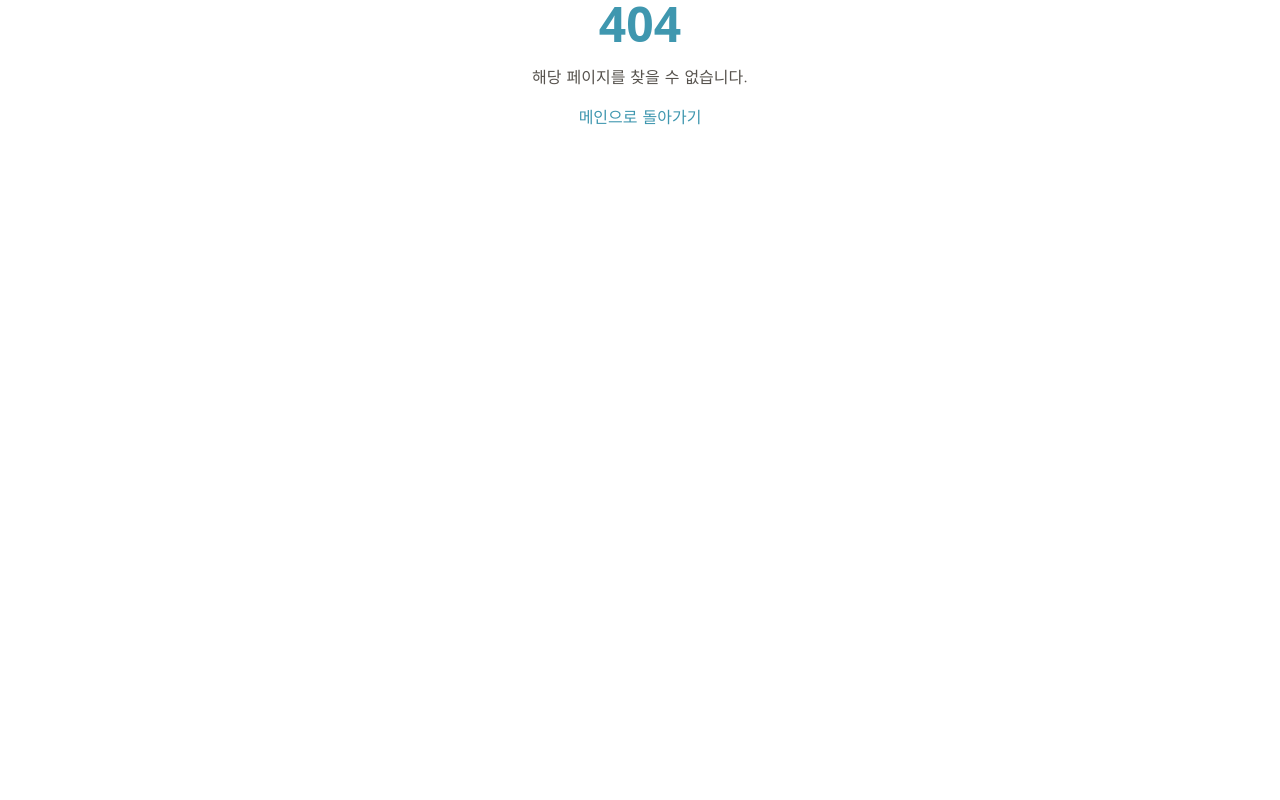
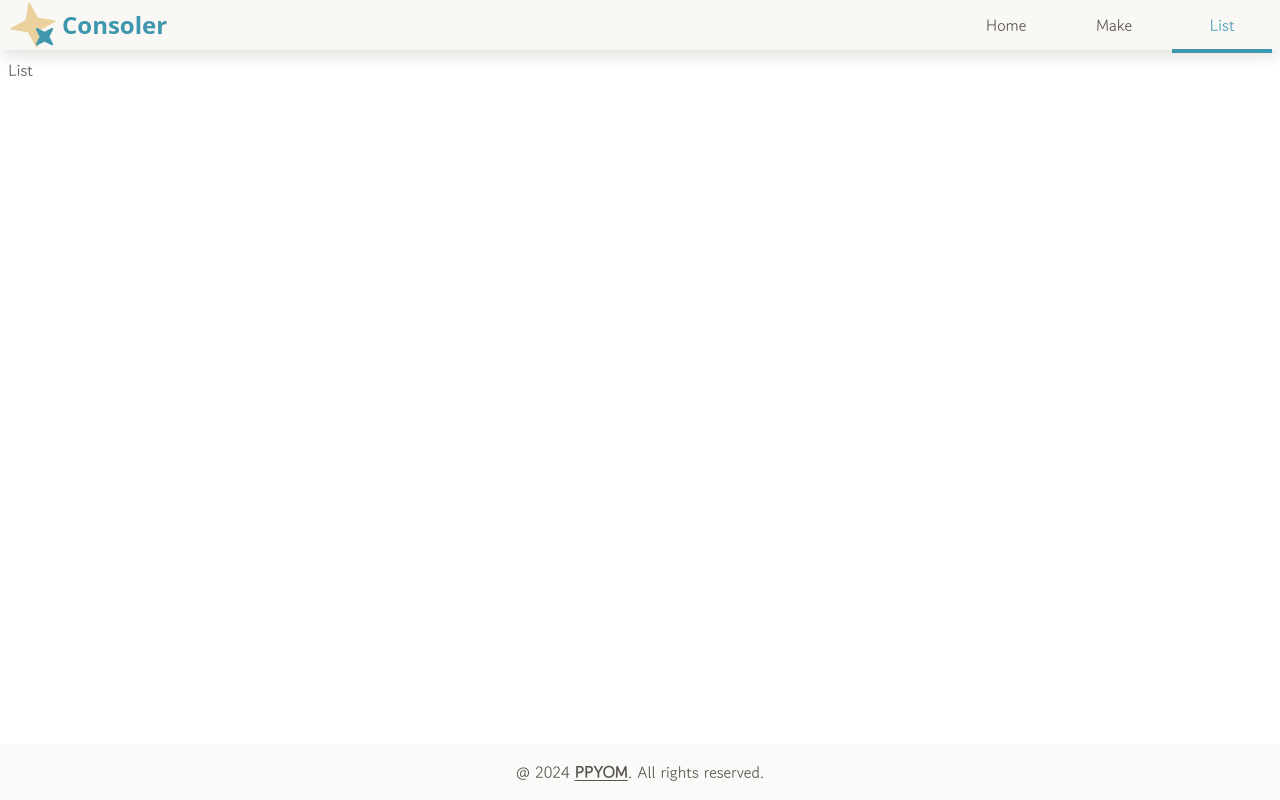
Before and after one commit to ppyom/consoler, a React (Vite) app: page /list in a window 1280 px wide. Before the commit this address had no page. Built offline with nearby package versions, Linux system fonts and the light colour scheme.

Commit message:
feat: ListPage 템플릿 작성 및 router에 추가 #21

```diff
--- a/src/main.tsx
+++ b/src/main.tsx
@@ -4,6 +4,7 @@ import App from './App.tsx';
 import NotFoundPage from './pages/NotFoundPage/NotFoundPage.tsx';
 import HomePage from './pages/Home/HomePage.tsx';
 import EditPage from './pages/EditPage/EditPage.tsx';
+import ListPage from './pages/ListPage/ListPage.tsx';
 import './index.css';
 
 const router = createBrowserRouter([
@@ -18,6 +19,7 @@ const router = createBrowserRouter([
     children: [
       { path: '/edit', element: <EditPage /> },
       { path: '/edit/:id', element: <EditPage /> },
+      { path: '/list', element: <ListPage /> },
     ],
   },
 ]);
--- a/src/pages/Home/HomePage.tsx
+++ b/src/pages/Home/HomePage.tsx
@@ -12,9 +12,8 @@ const HomePage = () => {
         <h1>Consoler</h1>
       </div>
       <div className={styles.btnGroup}>
-        {/* TODO 각 링크로 이동할 수 있어야됨 */}
         <Button.Link to="/edit">Make Console</Button.Link>
-        <Button.Link to="/">Console List</Button.Link>
+        <Button.Link to="/list">Console List</Button.Link>
       </div>
       <section className={styles.recentHistory}>
         <h2>최근 작업 내역</h2>
--- /dev/null
+++ b/src/pages/ListPage/ListPage.module.css
@@ -0,0 +1,2 @@
+.list {
+}
--- /dev/null
+++ b/src/pages/ListPage/ListPage.tsx
@@ -0,0 +1,8 @@
+import PageLayout from '../../components/layouts/PageLayout/PageLayout.tsx';
+import styles from './ListPage.module.css';
+
+const ListPage = () => {
+  return <PageLayout className={styles.list}>List</PageLayout>;
+};
+
+export default ListPage;
```
